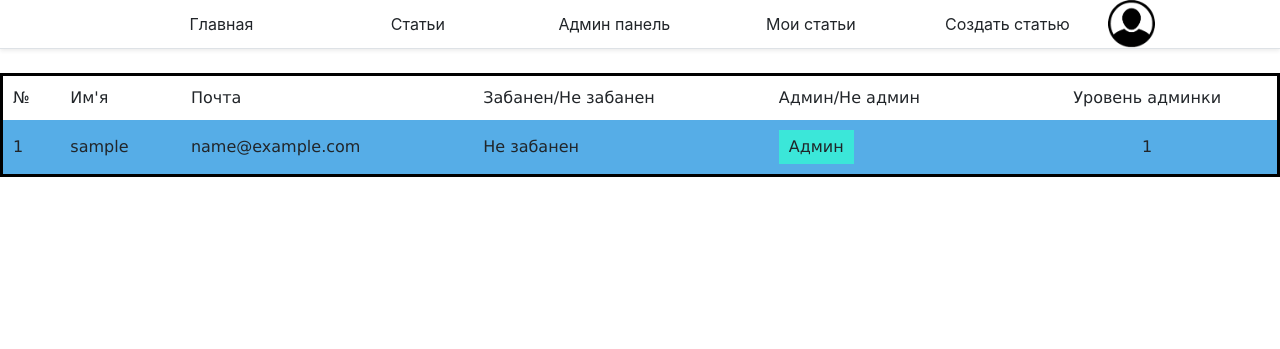
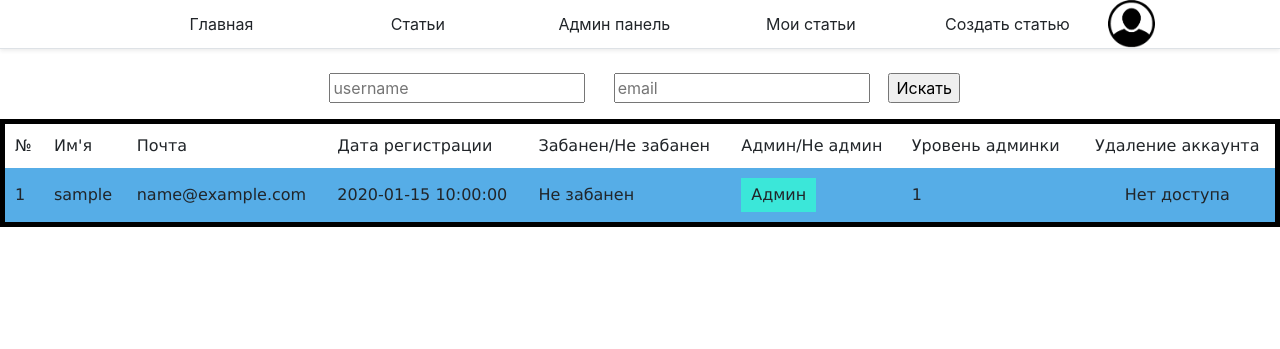
Before and after one commit to SlavaGolovatskyu/Project-for-blogs, a Flask app: page /add-new-admin/1 in a window 1280 px wide. Shown: the top 349 px of the page. Run offline with Flask 2, Linux system fonts and the light colour scheme; a user stored in the database is signed in; tables that the repository leaves empty hold one stand-in row (values such as "Sample post"); some libraries are stand-ins or nearby versions.

Commit message:
added table with peoples who admin who no, added search people with help username or email or both added buttons delete account user, make user admin, and delete admin

```diff
--- a/app/main/forms.py
+++ b/app/main/forms.py
@@ -15,9 +15,8 @@ from wtforms.validators import (
 )
 
 class SearchNeedPeopleForm(FlaskForm):
-	username = StringField("Your name: ", validators=[DataRequired(), Length(min=1, max=40, message=None)],
-						   render_kw={"placeholder": "username"})
-	email = StringField("Email: ", validators=[Email(), DataRequired()], render_kw={"placeholder": "email"})
+	username = StringField("Your name: ", render_kw={"placeholder": "username"})
+	email = StringField("Email: ", render_kw={"placeholder": "email"})
 	submit = SubmitField("Искать")
 
 
--- a/app/main/views_admin.py
+++ b/app/main/views_admin.py
@@ -7,6 +7,7 @@ from flask import (
 	url_for,
 	redirect,
 	flash,
+	request,
 	session
 )
 
@@ -16,6 +17,7 @@ from flask_login import (
 )
 
 from app.models import User, Article
+from .forms import SearchNeedPeopleForm
 
 
 MAX_COUNT_USERS_ON_PAGE = 20
@@ -46,14 +48,14 @@ def admin():
 	return render_template('admin.html')
 
 
-@main.route('/add-new-admin/<int:page>')
+@main.route('/add-new-admin/<int:page>', methods=['GET', 'POST'])
 @login_required
 @user_is_admin
 def add_new_admin(page):
-	count_all_user = User.query.count()
+	form = SearchNeedPeopleForm()
 
-	# Search count pages with help count_all_posts
-	count_dynamic_pages = ceil(count_all_user / MAX_COUNT_USERS_ON_PAGE)
+	if form.validate_on_submit():
+		return redirect(f'/add-new-admin/1?username={form.username.data}&email={form.email.data}')
 
 	"""
 		* Search posts between first_index = page * 10 - 10
@@ -63,10 +65,44 @@ def add_new_admin(page):
 	search_first_index = page['page'] * MAX_COUNT_USERS_ON_PAGE - MAX_COUNT_USERS_ON_PAGE
 	search_second_index = page['page'] * MAX_COUNT_USERS_ON_PAGE
 
-	users_need = User.query.order_by(User.created_on.desc()) \
-				 [search_first_index : search_second_index]
+	username = request.args.get('username', '')
+	email = request.args.get('email', '')
 
-	return render_template('add_new_admin.html', users=users_need)
+	users_need = False
+
+	count_all_user = False
+
+	if username or email or username and email:
+		if username and email:
+			users_need = User.query.filter(User.username.like(f'%{username}%'),
+										   User.email.like(f'%{email}%')).all()
+		else:
+			users_need = User.query.filter(User.username.like(f'%{username}%') if username
+										   else User.email.like(f'%{email}%')).all()
+	else:
+		users_need = User.query.order_by(User.created_on.desc()).all()
+
+	count_all_user = len(users_need)
+
+	# if in database doesn't found information
+	if not users_need:
+		flash('По вашему запросу небыло ничего найдено.')
+		return redirect('/add-new-admin/1')
+
+	# Search count pages with help count_all_posts
+	count_dynamic_pages = ceil(count_all_user / MAX_COUNT_USERS_ON_PAGE)
+
+
+	if page['page'] > count_dynamic_pages or page['page'] <= 0:
+		page = page['page']
+		flash(f'Страницы {page} несуществует.')
+		return redirect('/add-new-admin/1')
+
+	return render_template('add_new_admin.html', users=users_need[search_first_index : search_second_index],
+						   form=form, count_dynamic_pages=count_dynamic_pages,
+						   current_page = page['page'],
+						   max_users=MAX_COUNT_USERS_ON_PAGE,
+						   username=username, email=email)
 
 
 #-----------------------------------------
--- a/app/static/css/main.css
+++ b/app/static/css/main.css
@@ -5,7 +5,6 @@ body {
 }
 
 .header {
-	width: 100%;
 	text-align: center;
 	display: block;
 	flex-direction: row;
--- a/app/templates/add_new_admin.html
+++ b/app/templates/add_new_admin.html
@@ -6,14 +6,14 @@ Adding new admin
 
 {% block body %}
 	<style>
+		body {
+			min-width: 690px;
+		}
+
 		.table_price {
-			border-collapse: collapse;
-			border-left: 3px solid black;
-			border-right: 3px solid black;
-			border-bottom: 3px solid black;
-			border-top: 3px solid black;
+			width: 100%;
+			border: 5px solid black;
 			font-family: "Lucida Grande", sans-serif;
-			width: 100%;
 		}
 
 		.table_price td{
@@ -41,22 +41,66 @@ Adding new admin
 			transform: scale(1.2);
 		}
 
+		.information_from_user {
+			display: flex;
+			text-align: center;
+			justify-content: space-between;
+			flex-direction: row;
+		}
+
+		.container__admin {
+			width: 50%;
+			margin: 0 auto;
+		}
 	</style>
-
+	<form action="" method="post">
+		<div class="container__admin">
+			{{ form.csrf_token }}
+			<div class='information_from_user'>
+				<p>
+					<p>
+						{{ form.username() }}
+					</p>
+					{% if form.username.errors %}
+						{% for error in form.username.errors %}
+							{{ error }}
+						{% endfor %}
+				    {% endif %}
+				</p>
+				<p>
+					<p>
+						{{ form.email() }}
+					</p>
+					{% if form.email.errors %}
+						{% for error in form.email.errors %}
+							{{ error }}
+						{% endfor %}
+					{% endif %}
+				</p>
+				<p>
+					{{ form.submit() }}
+				</p>
+			</div>
+		</div>
+	</form>
+	<div class='container__table' style="overflow-x:auto;">
 			<table class="table_price">
 				<tr>
 					<td>№</td>
 					<td>Им'я</td>
 					<td>Почта</td>
+					<td>Дата регистрации</td>
 					<td>Забанен/Не забанен</td>
 					<td>Админ/Не админ</td>
 					<td>Уровень админки</td>
+					<td>Удаление аккаунта</td>
 				</tr>
 				{% for user in users %}
 					<tr>
-				<td>{{ loop.index }}</td>
+						<td>{{ loop.index + current_page * max_users - max_users }}</td>
 						<td>{{ user.username }}</td>
 						<td>{{ user.email }}</td>
+						<td>{{ user.created_on.strftime('%Y-%m-%d %H:%M:%S') }}</td>
 
 						{% if not user.is_banned %}
 							<td>Не забанен</td>
@@ -70,7 +114,6 @@ Adding new admin
 							{% else %}
 							  	<td><a>Не админ</a></td>
 							{% endif %}
-
 						{% else %}
 							{% if current_user.lvl_of_admin > user.lvl_of_admin %}
 							  	<td><a>Снять с админки</a></td>
@@ -78,8 +121,37 @@ Adding new admin
 							  	<td><a>Админ</a></td>
 							{% endif %}
 						{% endif %}
+
+						{% if user.is_admin %}
 							<td>{{ user.lvl_of_admin }}</td>
+						{% else %}
+							<td>--</td>
+						{% endif %}
+
+						{% if current_user.lvl_of_admin > user.lvl_of_admin and current_user.lvl_of_admin != user.lvl_of_admin %}
+							<td><a>Удалить</a></td>
+						{% else %}
+							<td>Нет доступа</td>
+						{% endif %}
 					</tr>
 				{% endfor %}
 			</table>
+	</div>
+	<br>
+	{% if count_dynamic_pages > 1 %}
+		<div class="alert alert-info text-align-center">
+			{% if current_page != 1 %}
+				<a href="/add-new-admin/1" class="btn btn-success">1</a>
+				<a href="/add-new-admin/{{ current_page - 1 }}?username={{ username }}&email={{ email }}" class="btn btn-success">Back</a>
+			{% endif %}
+			{% if count_dynamic_pages != current_page %}
+				<a href="/add-new-admin/{{ current_page + 1 }}?username={{ username }}&email={{ email }}" class="btn btn-success">Next</a>
+				{% if count_dynamic_pages != current_page + 1 %}
+					<a href="/add-new-admin/{{ count_dynamic_pages }}?username={{ username }}&email={{ email }}" class="btn btn-success">{{ count_dynamic_pages }}</a>
+				{% endif %}
+			{% endif %}
+		</div>
+		</br>
+	{% endif %}
+	<br><br>
 {% endblock %}
--- a/app/templates/admin.html
+++ b/app/templates/admin.html
@@ -47,8 +47,7 @@
 <div class="body">
 	<div class="mind-container">
 		<div class='alert alert-info'>
-		    <a href="/add-new-admin/1" class='menu'>adding new admin</a>
-		    <a href="" class='menu'>delete account user</a>
+		    <a href="/add-new-admin/1" class='menu'>adding new admin & delete user account</a>
 		</div>
 	</div>
 </div>
```
Also changed, not shown: app/blog.db. Lines whose indentation alone changed are shown as unchanged.
